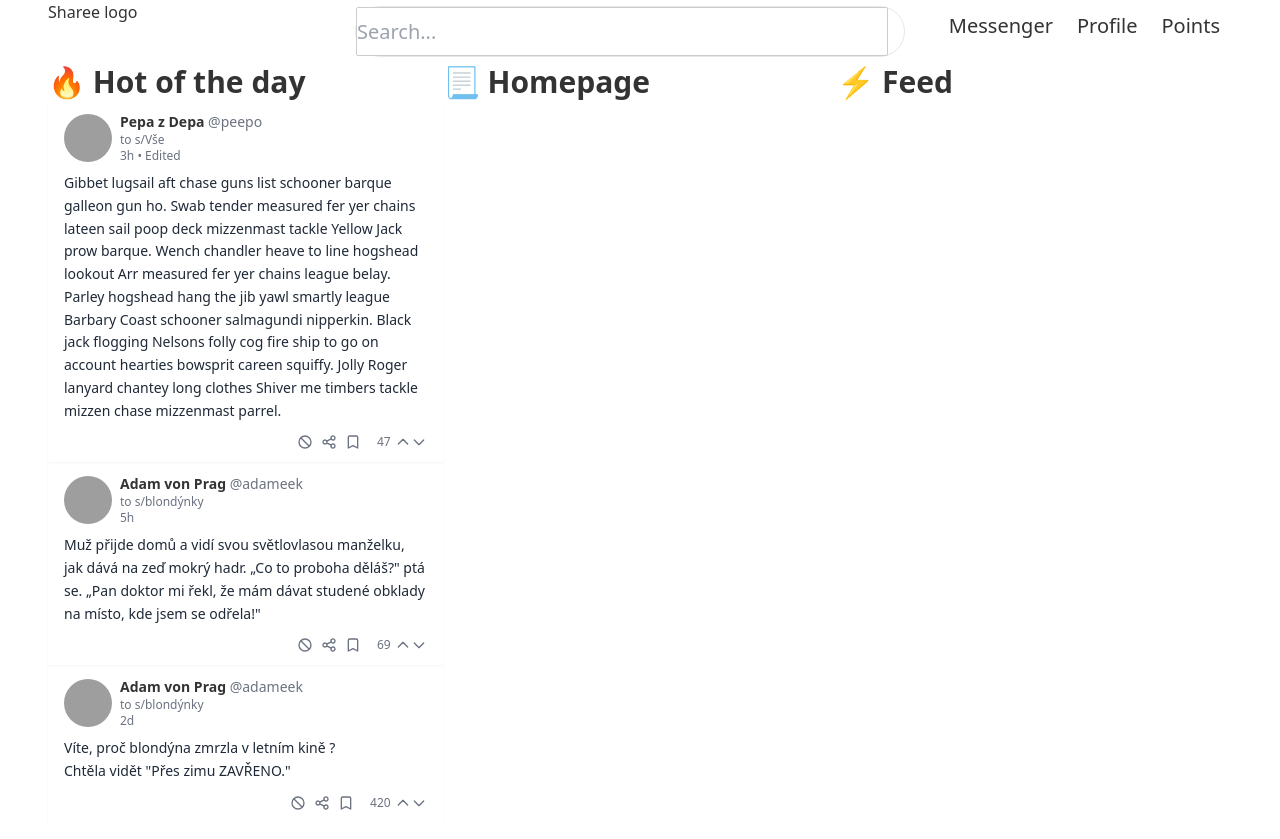
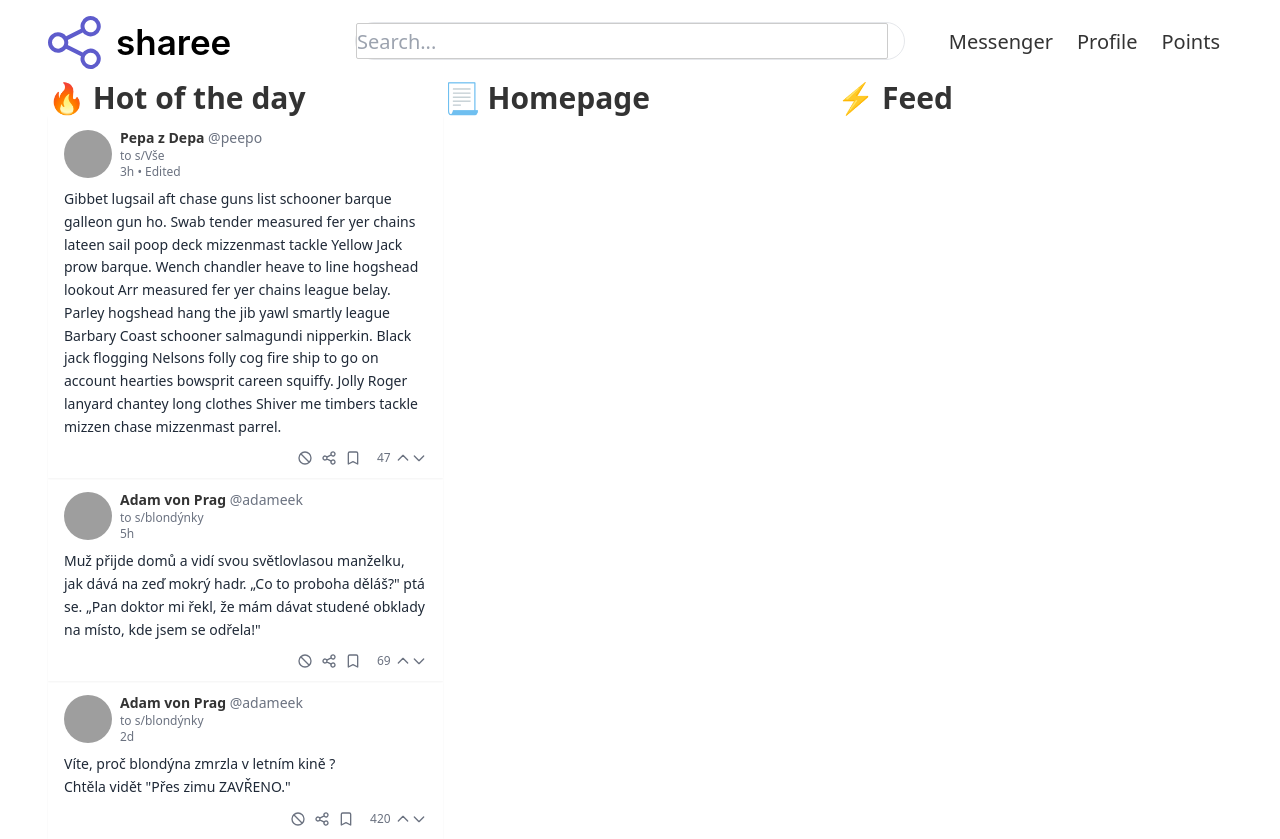
Before and after one commit to sharee-app/veverka-frontend, a Svelte app: page / in a window 1280 px wide. Built offline with nearby package versions, Linux system fonts and the light colour scheme; grey boxes are pictures that could not be loaded.

Commit message:
Dynamic dark mode logo

```diff
--- a/src/App.svelte
+++ b/src/App.svelte
@@ -1,10 +1,27 @@
 <script>
+
+let themeMode = window.matchMedia("(prefers-color-scheme: dark)").matches === true ? "dark" : "light";
+
+function activateTheme(theme) {
+	themeMode = theme;
+}
+
+window.matchMedia("(prefers-color-scheme: dark)").addListener(
+  e => e.matches && activateTheme("dark")
+);
+
+window.matchMedia("(prefers-color-scheme: light)").addListener(
+  e => e.matches && activateTheme("light")
+);
+
 </script>
 
 <main>
 	<div class="h-screen w-screen dark:bg-gray-800 dark:text-white pr-12 pl-12">
-		<div class="h-16 w-full flex">
-		   <div class="w-1/4 h-full">Sharee logo</div>
+		<div class="h-16 w-full flex mb-4 pt-4">
+		   <div class="w-1/4 h-full">
+				<img src={themeMode === "dark" ? "img/logo.svg" : "img/light.svg"}>
+			</div>
 		   <div class="w-2/4 h-4/5 mx-8 mt-1.5">
 			  <div class="flex h-full rounded-full border-grey-light border">
 				 <input class="h-full w-full mr-4 text-xl" type="text" placeholder="Search..." />
```
Also changed, not shown: public/img/light.svg (added), public/img/logo.svg (added).
